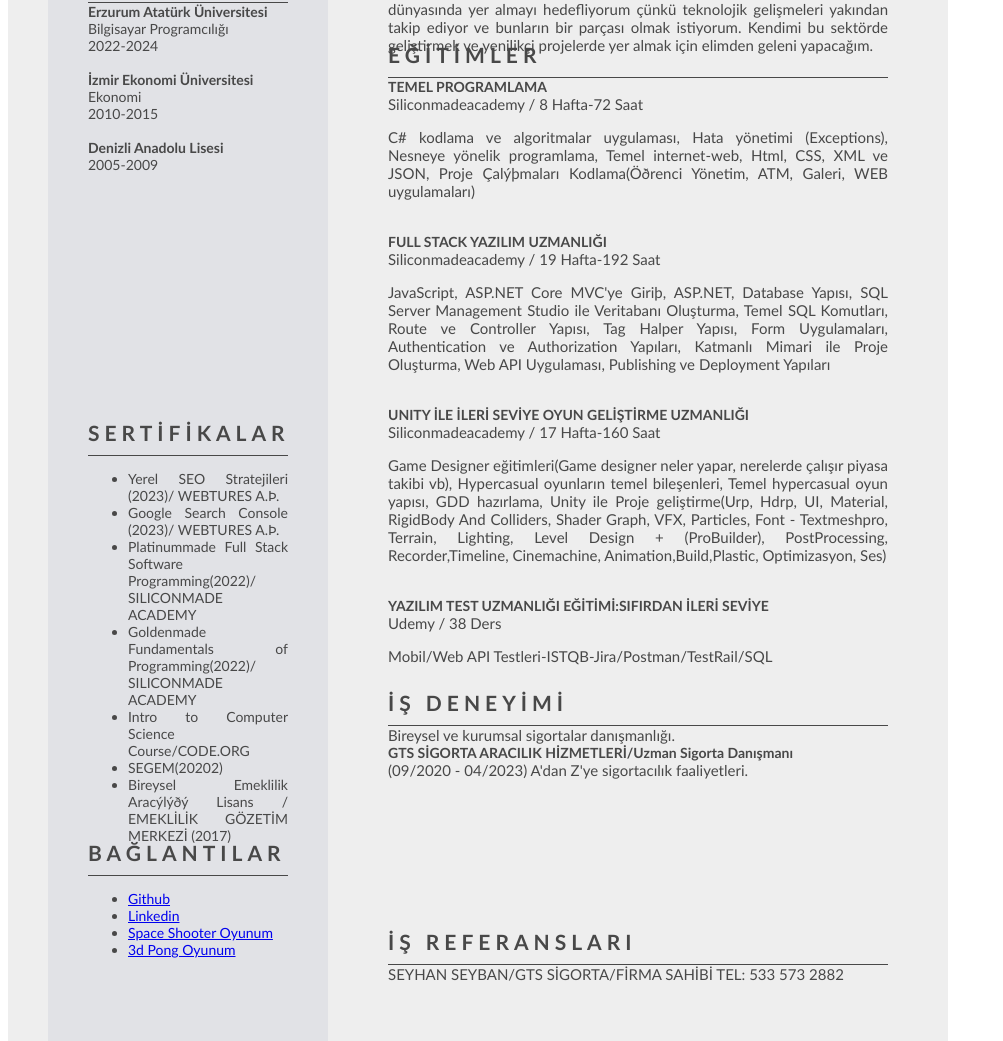
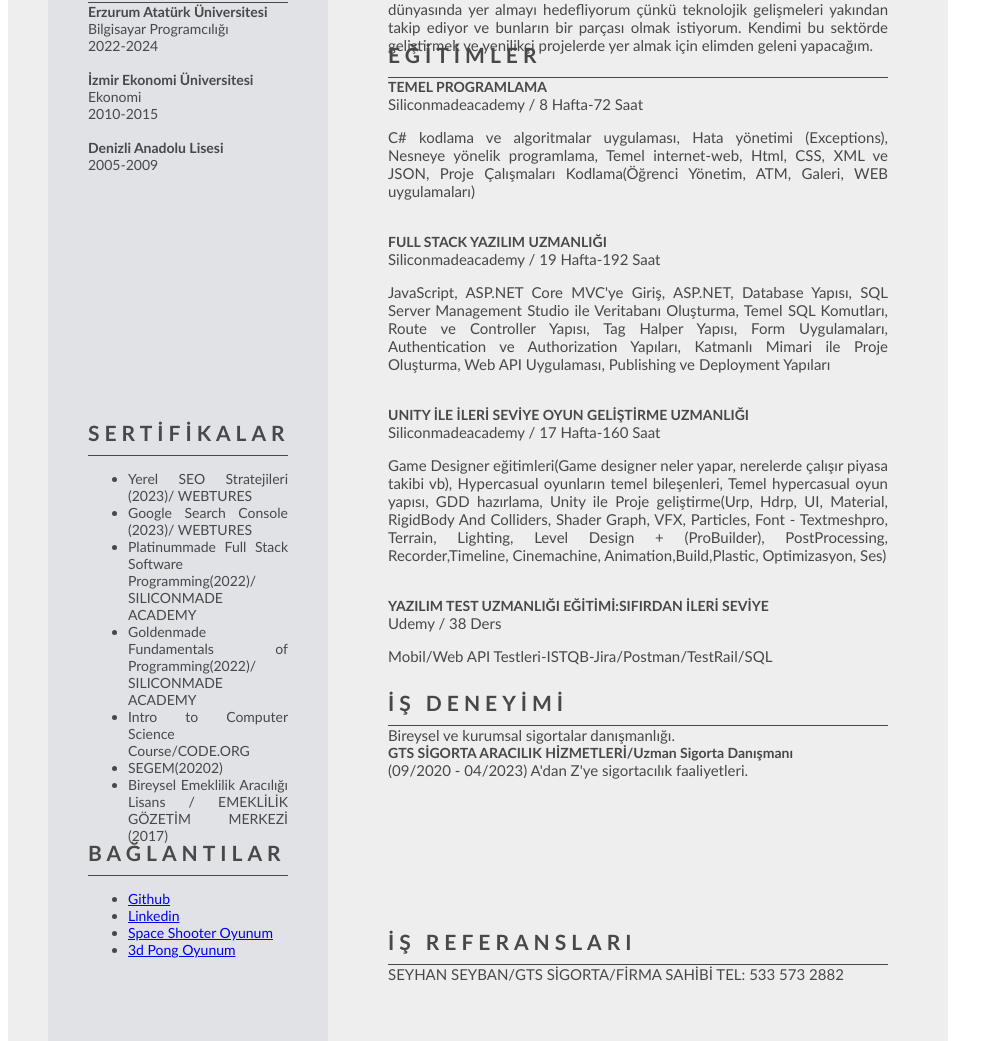
Before and after one commit to metebaskafa/metebaskafa.github.io, a plain HTML site: page index.html in a window 1280 px wide. Shown: the part 561-1602 px from the top of the page, without its empty margins (0-1003 px from the left). Drawn offline with Linux system fonts and the light colour scheme.

Commit message:
Update index.html

```diff
--- a/index.html
+++ b/index.html
@@ -201,8 +201,8 @@
                 <br />
                 <div class="baslik"><b>SERTİFİKALAR</b></div>
                 <ul>
-                    <li>Yerel SEO Stratejileri (2023)/ WEBTURES A.Þ.</li>
-                    <li>Google Search Console (2023)/ WEBTURES A.Þ.</li>
+                    <li>Yerel SEO Stratejileri (2023)/ WEBTURES </li>
+                    <li>Google Search Console (2023)/ WEBTURES </li>
                     <li>
                         Platinummade Full Stack Software Programming(2022)/ SILICONMADE ACADEMY
                     </li>
@@ -215,7 +215,7 @@
 
                     </li>
                     <li>
-                        Bireysel Emeklilik Aracýlýðý Lisans / EMEKLİLİK GÖZETİM MERKEZİ
+                        Bireysel Emeklilik Aracılığı Lisans / EMEKLİLİK GÖZETİM MERKEZİ
                         (2017)
                     </li>
 
@@ -267,11 +267,11 @@
                 <div class="hakkimdaicerik">
                     Lisans eğitimimi ekonomi alanında tamamlamama rağmen bu beni durdurmadı ve bilgisayar programcılığı bölümünde ikinci üniversitemi açıktan okumaya başladım. Eğitimim boyunca programlama dilleri, yazılım geliştirme süreçleri, veri yapıları ve oyun gelirtirme üzerine birçok ders aldım ve almaktayım. Ayrıca okul dışında da kendimi geliştirmek için Siliconmade Academy'den online eğitimler aldım ve projeler geliştirdim. Bu projeler arasında web uygulamaları ve veri analizi projeleri yer alıyor.
 
-                    Bunun yaný sıra, geçmiş çalışmalarımdan birçok değerli deneyimler elde ettim.Bu süre zarfında, takım çalışması, problem çözme becerileri ve proje yönetimi gibi konularda tecrübe kazandım ve artık hayalim ve hedefim oyun geliştirici olma yolunda emin adımlarla ilerliyorum.
+                    Bunun yanı sıra, geçmiş çalışmalarımdan birçok değerli deneyimler elde ettim.Bu süre zarfında, takım çalışması, problem çözme becerileri ve proje yönetimi gibi konularda tecrübe kazandım ve artık hayalim ve hedefim oyun geliştirici olma yolunda emin adımlarla ilerliyorum.
 
                     Hedeflerim arasında, bir oyun geliştirici olarak kendimi sürekli olarak geliştirmek, teknolojik yenilikleri takip etmek ve başarılı projelere imza atmak yer alıyor. Ayrıca, takım çalıiması ve iletişim becerilerimi geliştirerek, şirketlerin hedeflerine ulaşmasına yardımcı olmak istiyorum.
 
-                    Oyun sektörüne olan tutkum ve öðrenme isteğimle birleştiğinde, kendimi bu alanda başarılı bir kariyer yapabileceğime inanıyorum ve bu hedefime ulaşmak için büyük bir fırsat olduğunu düşünüyorum ve bu doğrultuda sizinle çalışmayı çok istiyorum.
+                    Oyun sektörüne olan tutkum ve öğrenme isteğimle birleştiğinde, kendimi bu alanda başarılı bir kariyer yapabileceğime inanıyorum ve bu hedefime ulaşmak için büyük bir fırsat olduğunu düşünüyorum ve bu doğrultuda sizinle çalışmayı çok istiyorum.
 
                     Oyun dünyasında yer almayı hedefliyorum çünkü teknolojik gelişmeleri yakından takip ediyor ve bunların bir parçası olmak istiyorum. Kendimi bu sektörde geliştirmek ve yenilikçi projelerde yer almak için elimden geleni yapacağım.
                 </div>
@@ -283,12 +283,12 @@
                 <div class="icerik"></div>
                 <strong><span style="font-size: 14px">TEMEL PROGRAMLAMA</span></strong><br />
                 Siliconmadeacademy / 8 Hafta-72 Saat
-                <p>C# kodlama ve algoritmalar uygulaması, Hata yönetimi (Exceptions), Nesneye yönelik programlama, Temel internet-web, Html, CSS, XML ve JSON, Proje Çalýþmaları Kodlama(Öðrenci Yönetim, ATM, Galeri, WEB uygulamaları)</p>
+                <p>C# kodlama ve algoritmalar uygulaması, Hata yönetimi (Exceptions), Nesneye yönelik programlama, Temel internet-web, Html, CSS, XML ve JSON, Proje Çalışmaları Kodlama(Öğrenci Yönetim, ATM, Galeri, WEB uygulamaları)</p>
 
                 <br />
                 <strong><span style="font-size: 14px">FULL STACK YAZILIM UZMANLIĞI</span></strong><br />
                 Siliconmadeacademy / 19 Hafta-192 Saat
-                <p>JavaScript, ASP.NET Core MVC'ye Giriþ, ASP.NET, Database Yapısı, SQL Server Management Studio ile Veritabanı Oluşturma, Temel SQL Komutları, Route ve Controller Yapısı, Tag Halper Yapısı, Form Uygulamaları, Authentication ve Authorization Yapıları, Katmanlı Mimari ile Proje Oluşturma, Web API Uygulaması, Publishing ve Deployment Yapıları</p>
+                <p>JavaScript, ASP.NET Core MVC'ye Giriş, ASP.NET, Database Yapısı, SQL Server Management Studio ile Veritabanı Oluşturma, Temel SQL Komutları, Route ve Controller Yapısı, Tag Halper Yapısı, Form Uygulamaları, Authentication ve Authorization Yapıları, Katmanlı Mimari ile Proje Oluşturma, Web API Uygulaması, Publishing ve Deployment Yapıları</p>
                 <br />
                 <strong><span style="font-size: 14px">UNITY İLE İLERİ SEVİYE OYUN GELİŞTİRME UZMANLIĞI</span></strong><br />
                 Siliconmadeacademy / 17 Hafta-160 Saat
```
